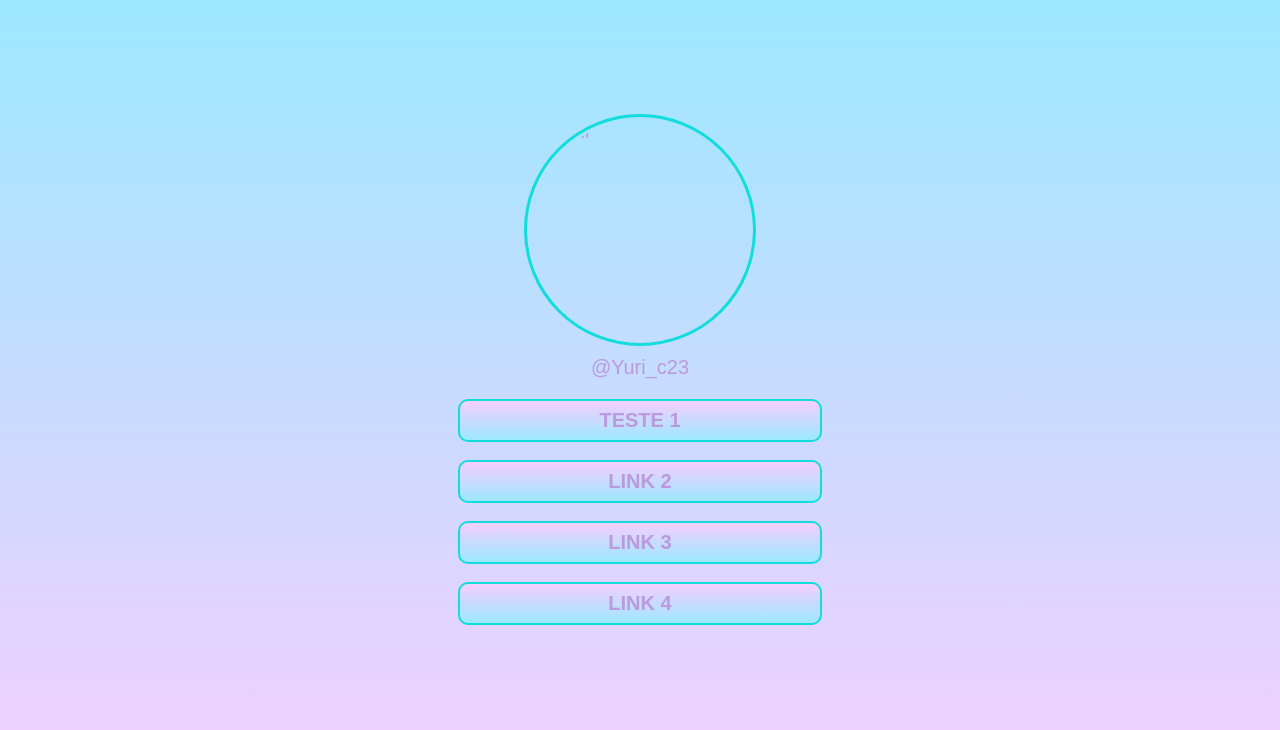
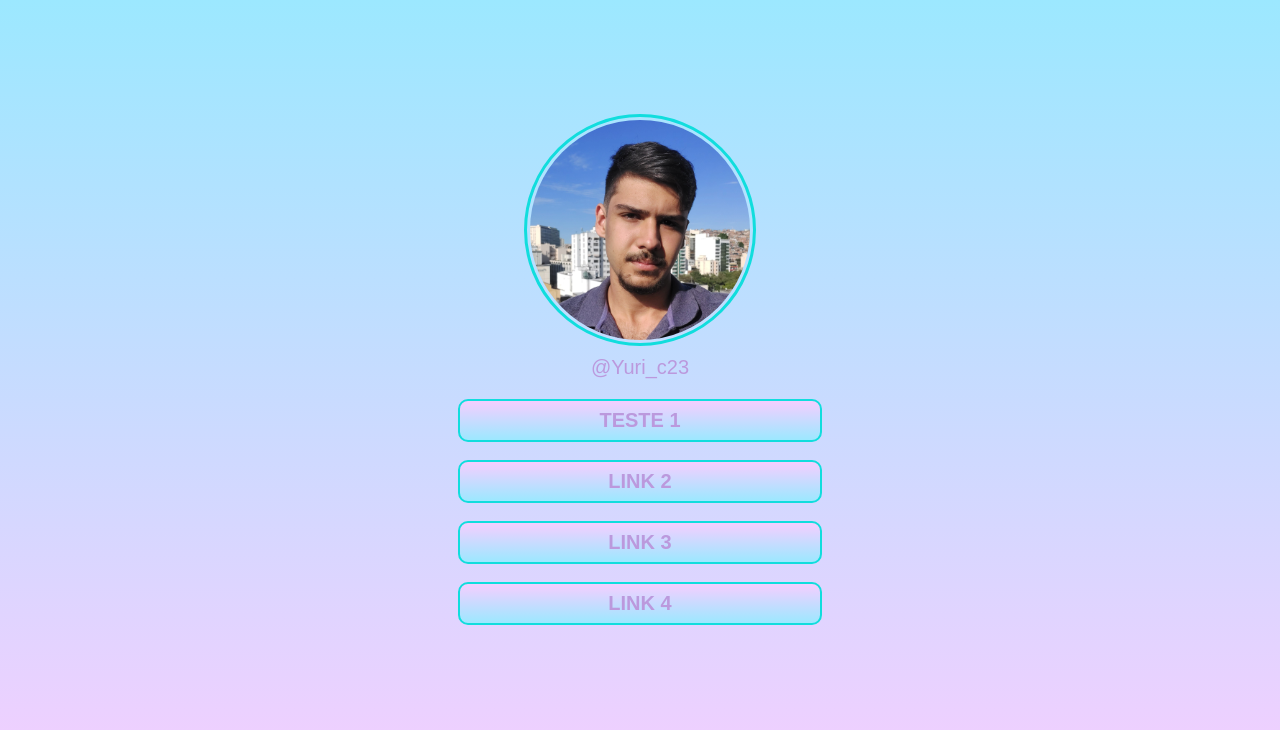
Before and after one commit to Yuri-c23/Social-tree, a plain HTML site: page index.html in a window 1280 px wide. Drawn offline with Linux system fonts and the light colour scheme; a web font is replaced by a local one.

Commit message:
Update index.html

```diff
--- a/index.html
+++ b/index.html
@@ -12,7 +12,7 @@
     <div class="principal">
         <header>
             <div class="perfil">
-                <img class="img-perfil" src="./assets/20210802_150622 (5).jpg" alt="perfil">
+                <img class="img-perfil" src="20210802_150622 (5).jpg" alt="perfil">
                 <p>@Yuri_c23</p>
             </div>
             <div class="links">
```
